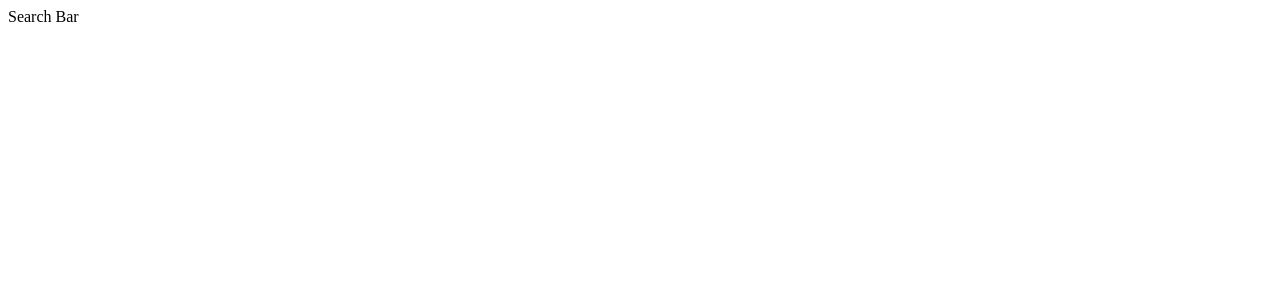
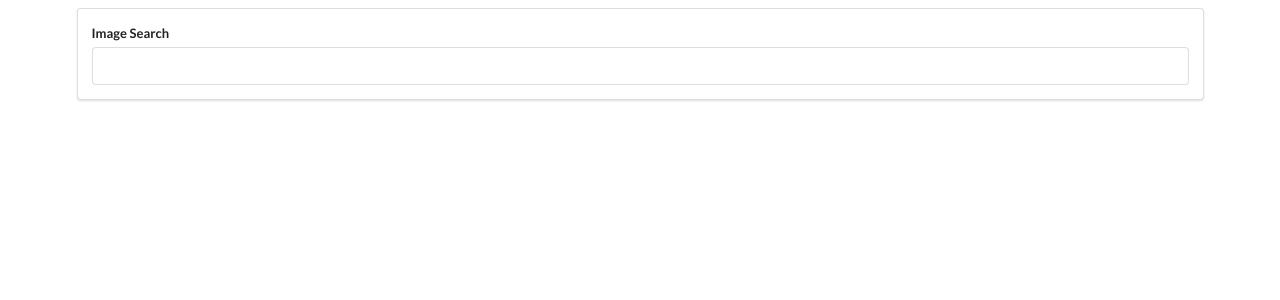
Before and after one commit to LysenokOI/CarSearch, a React (Create React App) app: page / in a window 1280 px wide. Shown: the top 300 px of the page. Built offline with nearby package versions, Linux system fonts and the light colour scheme.

Commit message:
implemented search bar

```diff
--- a/public/index.html
+++ b/public/index.html
@@ -5,6 +5,10 @@
     <link rel="icon" href="%PUBLIC_URL%/favicon.ico" />
     <meta name="viewport" content="width=device-width, initial-scale=1" />
     <meta name="theme-color" content="#000000" />
+    <link
+      rel="stylesheet"
+      href="https://cdnjs.cloudflare.com/ajax/libs/semantic-ui/2.4.1/semantic.min.css"
+    />
     <meta
       name="description"
       content="Web site created using create-react-app"
--- a/src/components/App.js
+++ b/src/components/App.js
@@ -3,7 +3,7 @@ import SearchBar from "./SearchBar";
 
 let App = () => {
   return (
-    <div>
+    <div className="ui container" style={{ marginTop: "1vh" }}>
       <SearchBar />
     </div>
   );
--- a/src/components/SearchBar.js
+++ b/src/components/SearchBar.js
@@ -1,9 +1,47 @@
 import React from "react";
 
 class SearchBar extends React.Component {
+  //CONTROLLED
+  state = { term: "" };
+
+  onFormSubmit(event) {
+    event.preventDefault();
+  }
+
   render() {
-    return <div>Search Bar</div>;
+    return (
+      <div className="ui segment">
+        <form onSubmit={this.onFormSubmit} className="ui form">
+          <div className="field">
+            <label>Image Search</label>
+            <input
+              type="text"
+              value={this.state.term}
+              onChange={e => this.setState({ term: e.target.value })}
+            />
+          </div>
+        </form>
+      </div>
+    );
   }
+
+  /* uncontrolled
+  onInputChange(event) {
+    console.log(event.target.value);
+  }
+  render() {
+    return (
+      <div className="ui segment">
+        <form className="ui form">
+          <div className="field">
+            <label>Image Search</label>
+            <input type="text" onChange={this.onInputChange} />
+          </div>
+        </form>
+      </div>
+    );
+  }
+  */
 }
 
 export default SearchBar;
```
